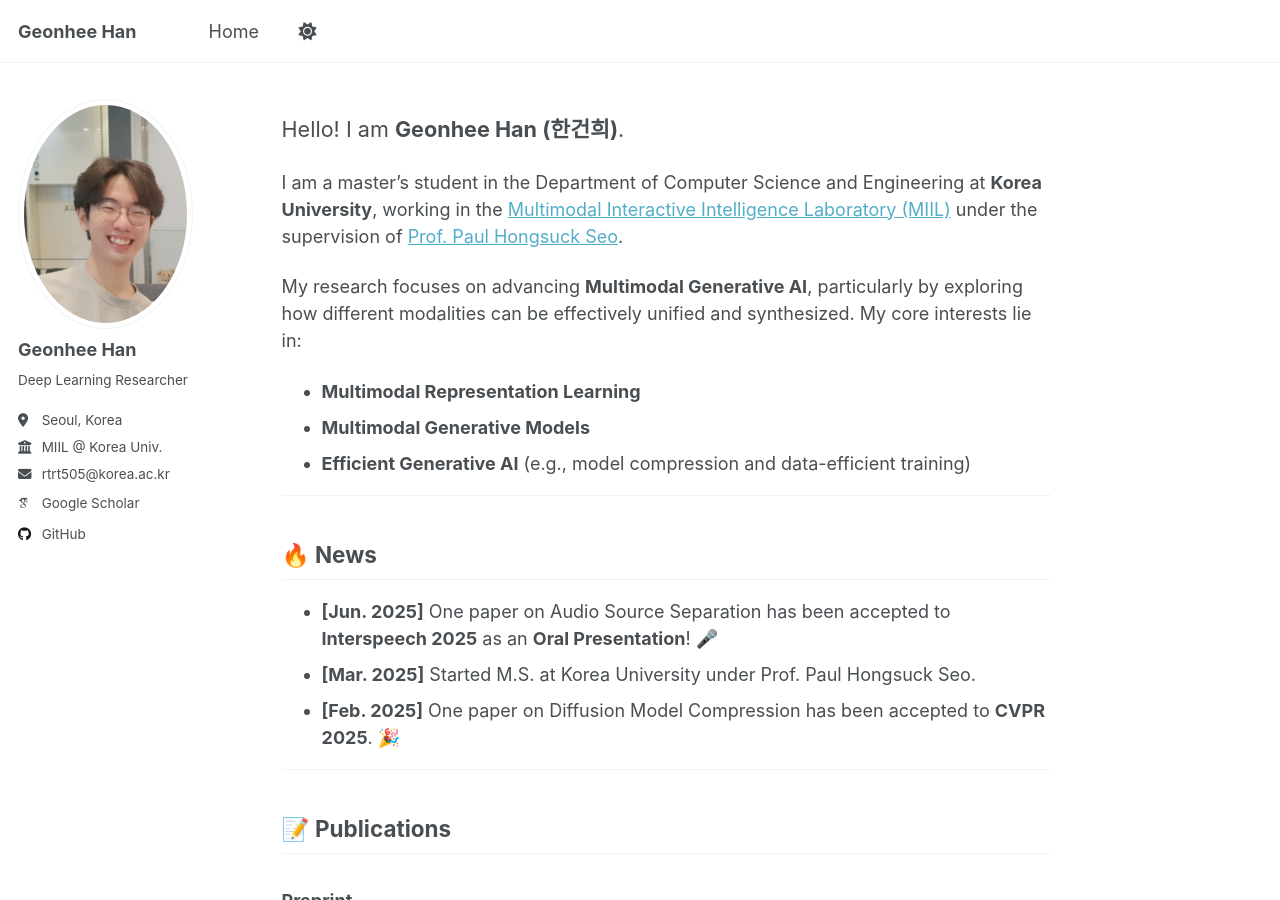
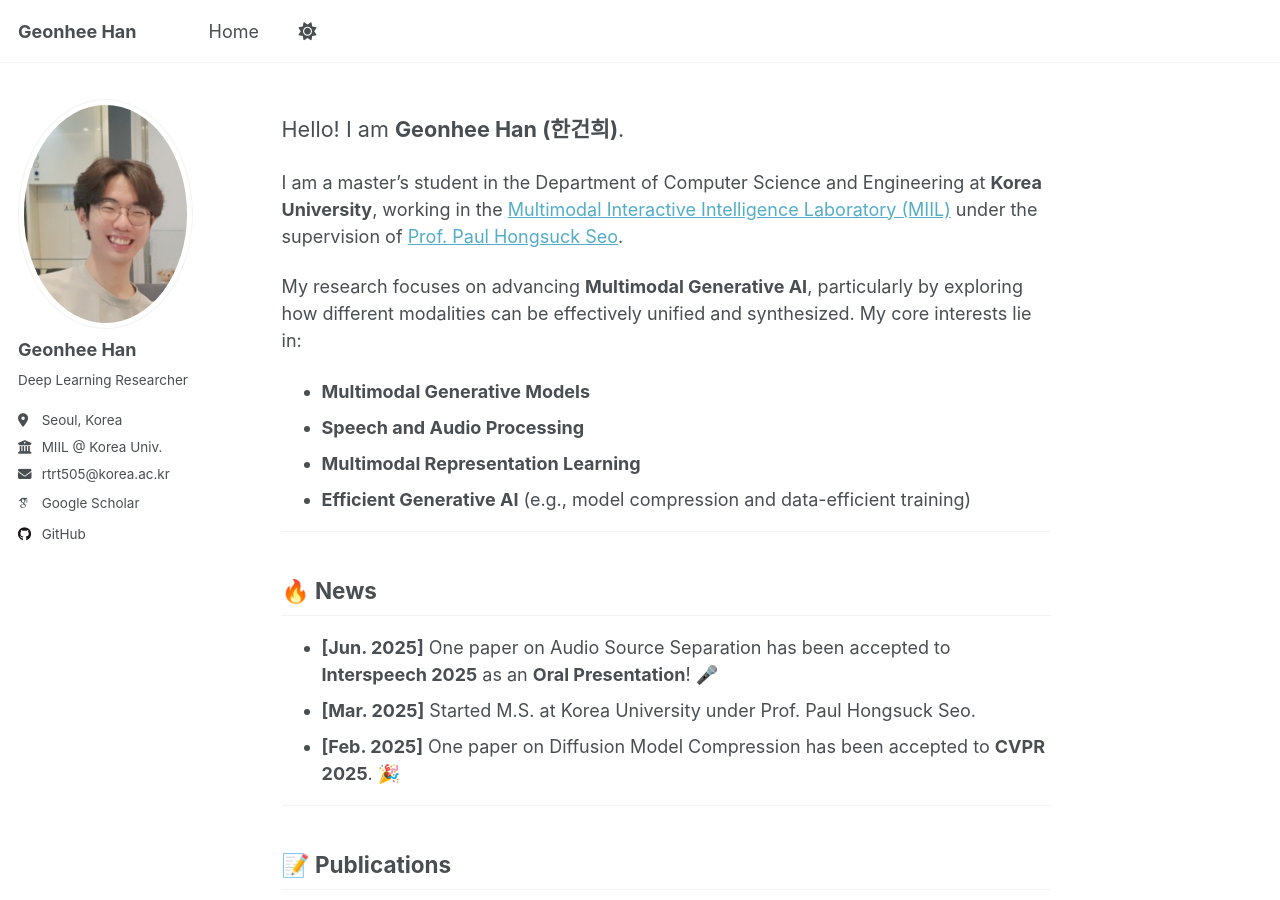
Before and after one commit to chaksseu/chaksseu.github.io, a Jekyll site: the page built from _pages/home.md, in a window 1280 px wide and 900 px high. Built offline with Jekyll 4.4.1, drawn with Linux system fonts in a browser that asks for light colours; some web fonts are replaced; some of the changed text lies outside the part shown.

Commit message:
update 0601

```diff
--- a/_pages/home.md
+++ b/_pages/home.md
@@ -12,8 +12,9 @@ layout: single
 I am a master's student in the Department of Computer Science and Engineering at **Korea University**, working in the [Multimodal Interactive Intelligence Laboratory (MIIL)](https://miil.korea.ac.kr/) under the supervision of [Prof. Paul Hongsuck Seo](https://phseo.github.io/).
 
 My research focuses on advancing **Multimodal Generative AI**, particularly by exploring how different modalities can be effectively unified and synthesized. My core interests lie in:
+* **Multimodal Generative Models**
+* **Speech and Audio Processing**
 * **Multimodal Representation Learning**
-* **Multimodal Generative Models**
 * **Efficient Generative AI** (e.g., model compression and data-efficient training)
 
 ---
```
Also changed, not shown: other parts of _pages/home.md (+1 -1 lines).
